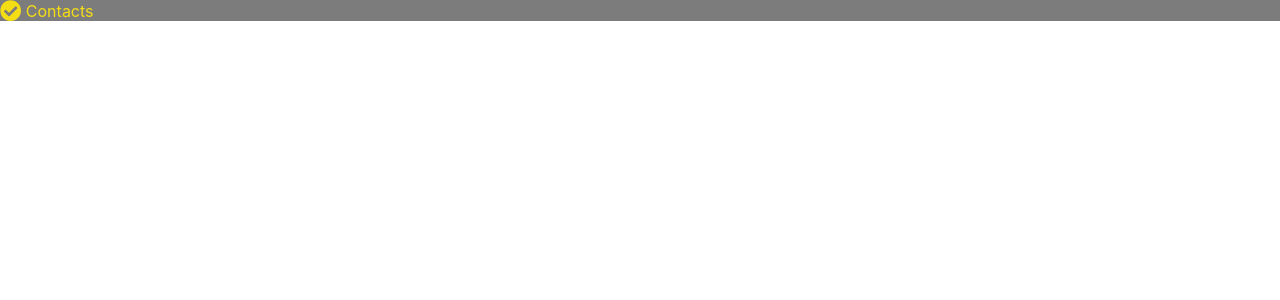
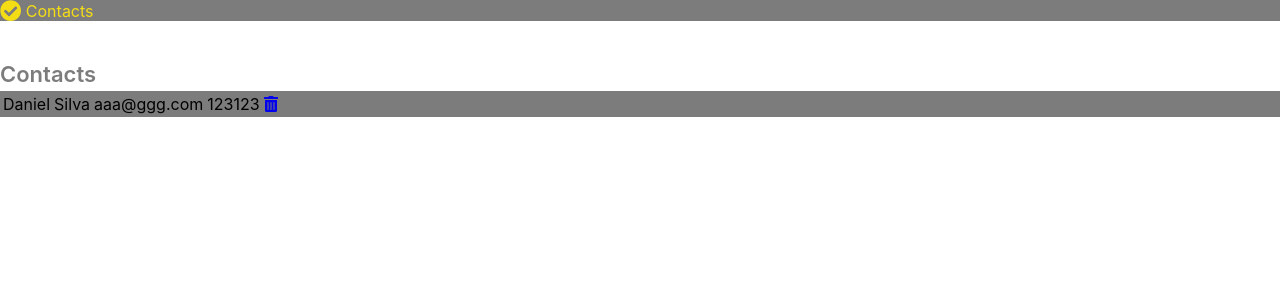
Before and after one commit to belarba/contacts_client, a React (Create React App) app: page / in a window 1280 px wide. Shown: the top 300 px of the page. Built offline with nearby package versions, Linux system fonts and the light colour scheme; the HTML template or start-up script is replaced by a standard one.

Commit message:
basic list of contacts

```diff
--- a/src/App.js
+++ b/src/App.js
@@ -1,6 +1,9 @@
 import React, { Component } from 'react';
+import Container from 'react-bootstrap/Container'
+
 import './App.scss';
 import Header from './components/header/Header';
+import Contacts from './components/contacts/Contacts';
 
 import { library } from '@fortawesome/fontawesome-svg-core'
 import { faCheckCircle, faTrashAlt } from '@fortawesome/free-solid-svg-icons'
@@ -11,6 +14,9 @@ function App() {
   return (
     <div>
       <Header/>
+      <Container>
+        <Contacts/>
+      </Container>
     </div>
   );
 }
--- a/src/App.scss
+++ b/src/App.scss
@@ -9,3 +9,17 @@ $red: #EE4525;
     color: $yellow !important;
   }
 }
+
+.contact_list{
+  margin-top: 40px;
+  .title{
+    font-size: 22px;
+    color: $dark-grey;
+    font-weight: 600;
+    margin-bottom: 4px;
+  }
+
+  .card{
+    background-color: $dark-grey;
+  }
+}
--- /dev/null
+++ b/src/components/contacts/Contacts.js
@@ -0,0 +1,19 @@
+import React, { Component } from 'react';
+import Row from 'react-bootstrap/Row';
+import Col from 'react-bootstrap/Col';
+import List from './list/List';
+
+class Contacts extends Component {
+  render() {
+    return (
+      <Row>
+        <Col xs={{ span: 8, offset: 2 }} className="contact_list">
+          <p className="title">Contacts</p>
+          <List contacts={[{'first_name': 'Daniel', 'last_name':'Silva', 'email': 'aaa@ggg.com', 'phone':'123123'}]}/>
+        </Col>
+      </Row>
+    );
+  }
+}
+
+export default Contacts;
--- /dev/null
+++ b/src/components/contacts/list/List.js
@@ -0,0 +1,36 @@
+import React, { Component } from 'react';
+import Card from 'react-bootstrap/Card';
+import Table from 'react-bootstrap/Table';
+import { FontAwesomeIcon } from '@fortawesome/react-fontawesome';
+
+class List extends Component {
+  render() {
+    return (
+      <div>
+        <Card>
+          <Card.Body>
+            <Table responsive>
+              <tbody>
+                {this.props.contacts.map((contact, index) => {
+                  return <tr key={contact.id}>
+                    <td className="col-md-3">{contact.first_name}</td>
+                    <td className="col-md-3">{contact.last_name}</td>
+                    <td className="col-md-3">{contact.email}</td>
+                    <td className="col-md-3">{contact.phone}</td>
+                    <td>
+                      <a className="delete" href="#">
+                        <FontAwesomeIcon icon="trash-alt"/>
+                      </a>
+                    </td>
+                  </tr>;
+                })}
+              </tbody>
+            </Table>
+          </Card.Body>
+        </Card>
+      </div>
+    );
+  }
+}
+
+export default List;
```
